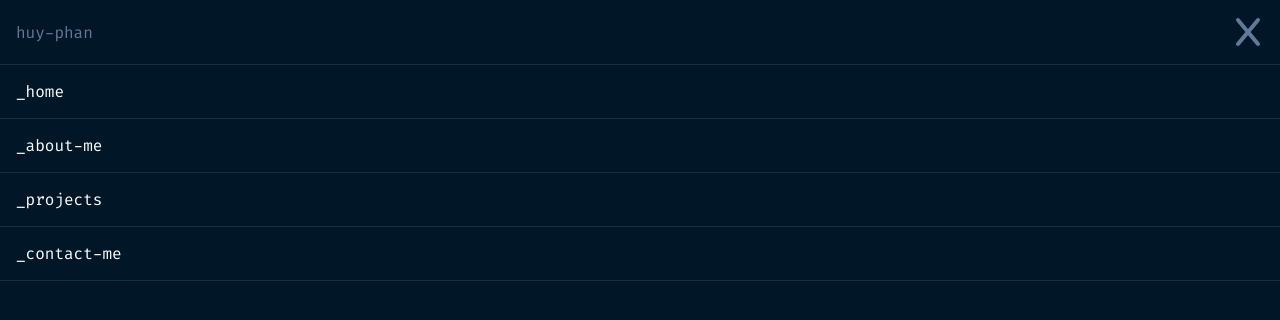
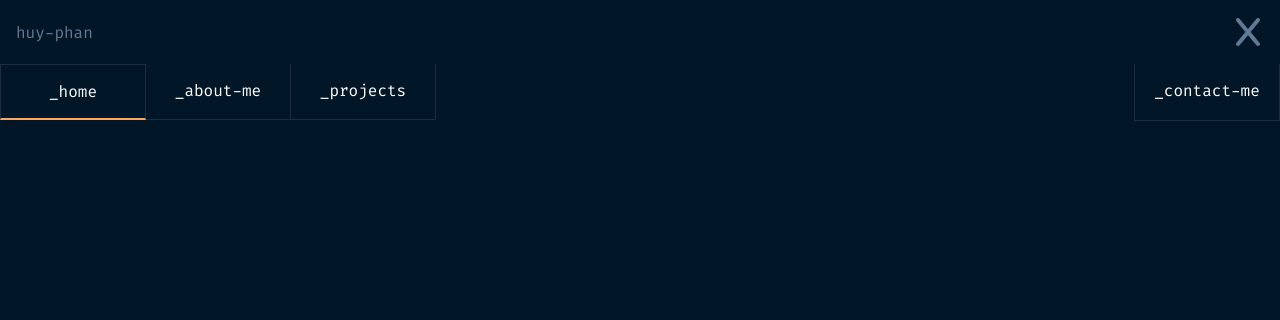
Before and after one commit to huyphan2210/My-Developer-Portfolio, a React (Vite) app: page / in a window 1280 px wide. Both pictures are taken after a click on the picture 1248 px from the left and 32 px from the top of the page. Shown: the top 320 px of the page. Built offline with nearby package versions, Linux system fonts and the light colour scheme.

Commit message:
Refactor Navigations

```diff
--- a/src/layout/header/components/Navigation/Navigations.scss
+++ b/src/layout/header/components/Navigation/Navigations.scss
@@ -18,3 +18,49 @@
     }
   }
 }
+
+@media screen and (min-width: 1024px) {
+  .navigations {
+    &__list {
+      display: flex;
+      position: relative;
+
+      &__link {
+        padding: 1rem;
+        border-right: solid 1px var(--stroke-color);
+        min-width: 7rem;
+        text-align: center;
+        a {
+          transition: .3s;
+          color: inherit;
+        }
+
+        &.home,
+        &.contact {
+          border-left: solid 1px var(--stroke-color);
+        }
+
+        &.contact {
+          position: absolute;
+          top: 0;
+          right: 0;
+          height: calc(100% - 2rem);
+        }
+
+        &:hover {
+         border-bottom: solid 1px var(--purple);
+          a {
+            color: white;
+          }
+        }
+
+        &.selected {
+          border-bottom: solid 2px var(--orange);
+          a {
+            color: white;
+          }
+        }
+      }
+    }
+  }
+}
--- a/src/layout/header/components/Navigation/Navigations.tsx
+++ b/src/layout/header/components/Navigation/Navigations.tsx
@@ -1,31 +1,85 @@
-import { FC } from "react";
+import { FC, useEffect, useRef } from "react";
 import "./Navigations.scss";
 import RouteURLs from "../../../../RouteUrls";
 import TypeWriter from "../../../../components/TypeWriter";
 
-const Navigations: FC = () => {
+interface NavigationsProps {
+  isMobile: boolean;
+}
+
+const Navigations: FC<NavigationsProps> = ({ isMobile }) => {
   const speed = 50;
+  const currentPath = window.location.pathname;
+
+  const homeRef = useRef<HTMLLIElement>(null);
+  const aboutRef = useRef<HTMLLIElement>(null);
+  const projectsRef = useRef<HTMLLIElement>(null);
+  const contactRef = useRef<HTMLLIElement>(null);
+
+  useEffect(() => {
+    const selected = " selected";
+    if (
+      homeRef.current &&
+      aboutRef.current &&
+      projectsRef.current &&
+      contactRef.current
+    ) {
+      switch (currentPath) {
+        case RouteURLs.HOME: {
+          homeRef.current.className = homeRef.current.className + selected;
+          break;
+        }
+        case RouteURLs.ABOUT: {
+          aboutRef.current.className = aboutRef.current.className + selected;
+          break;
+        }
+        case RouteURLs.PROJECTS: {
+          projectsRef.current.className =
+            projectsRef.current.className + selected;
+          break;
+        }
+        case RouteURLs.CONTACT: {
+          contactRef.current.className =
+            contactRef.current.className + selected;
+          break;
+        }
+      }
+    }
+  }, []);
+
   return (
     <nav className="navigations">
       <ul className="navigations__list">
-        <li className="navigations__list__link home">
+        <li className="navigations__list__link home" ref={homeRef}>
           <a href={RouteURLs.HOME}>
-            <TypeWriter text="_home" speed={speed} />
+            {isMobile ? <TypeWriter text="_home" speed={speed} /> : "_home"}
           </a>
         </li>
-        <li className="navigations__list__link">
+        <li className="navigations__list__link" ref={aboutRef}>
           <a href={RouteURLs.ABOUT}>
-            <TypeWriter text="_about-me" speed={speed} />
+            {isMobile ? (
+              <TypeWriter text="_about-me" speed={speed} />
+            ) : (
+              "_about-me"
+            )}
           </a>
         </li>
-        <li className="navigations__list__link">
+        <li className="navigations__list__link" ref={projectsRef}>
           <a href={RouteURLs.PROJECTS}>
-            <TypeWriter text="_projects" speed={speed} />
+            {isMobile ? (
+              <TypeWriter text="_projects" speed={speed} />
+            ) : (
+              "_projects"
+            )}
           </a>
         </li>
-        <li className="navigations__list__link">
+        <li className="navigations__list__link contact" ref={contactRef}>
           <a href={RouteURLs.CONTACT}>
-            <TypeWriter text="_contact-me" speed={speed} />
+            {isMobile ? (
+              <TypeWriter text="_contact-me" speed={speed} />
+            ) : (
+              "_contact-me"
+            )}
           </a>
         </li>
       </ul>
```
